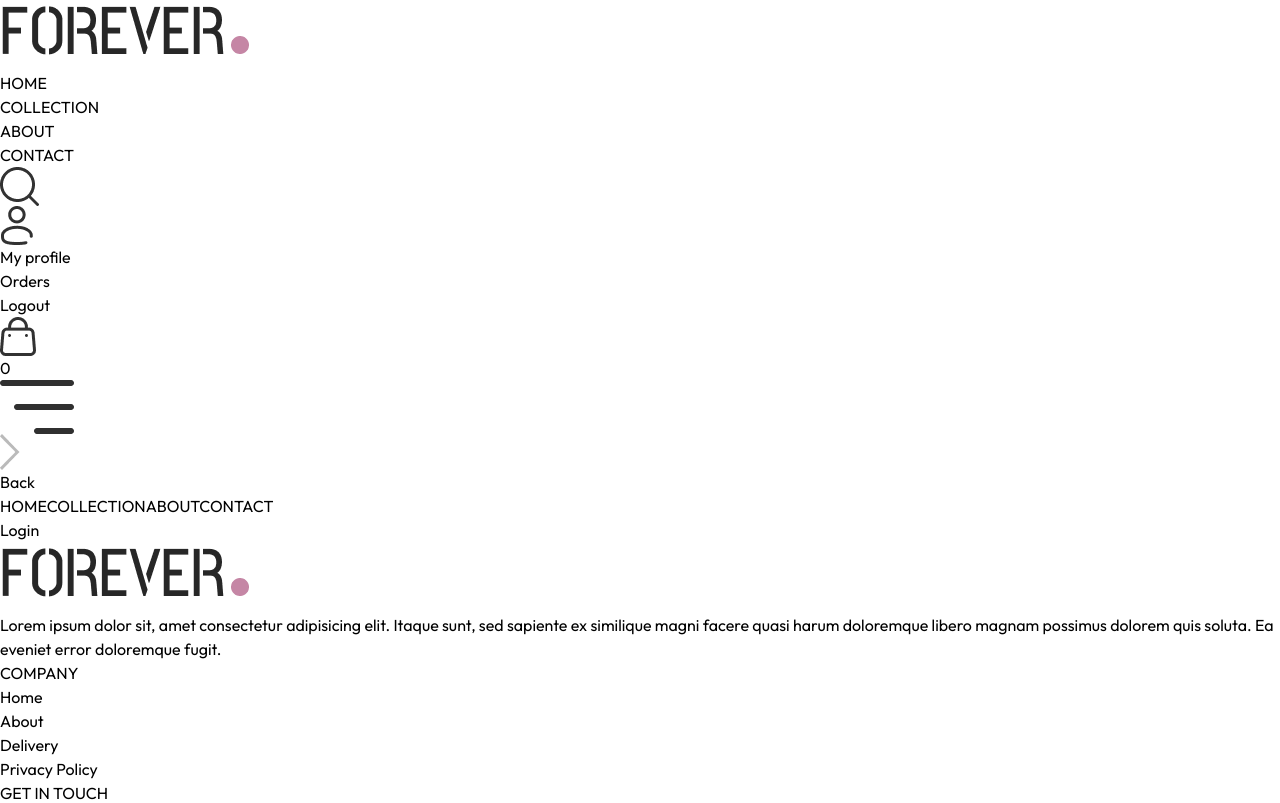
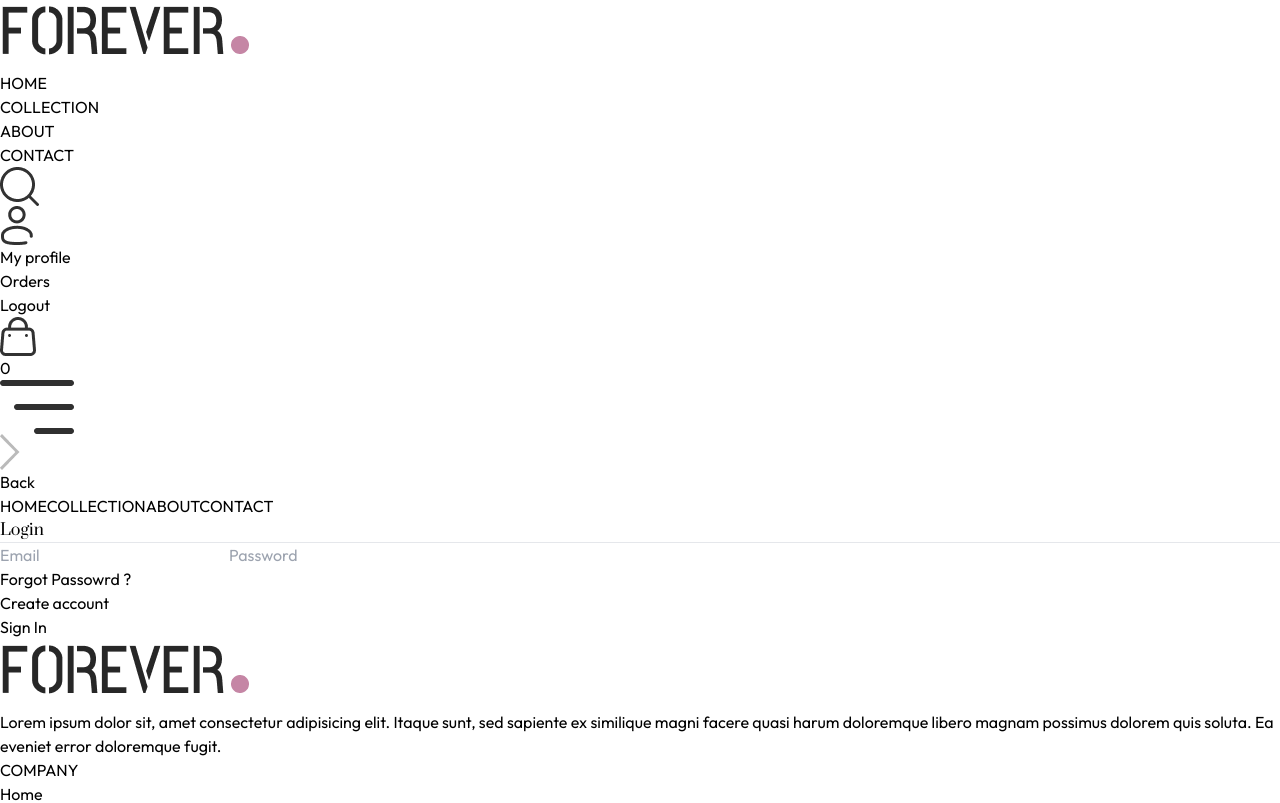
Before and after one commit to AashishBishokarma/ECOMMERCE, a React (Vite) app in the folder Frontend/: page /login in a window 1280 px wide. Shown: the top 803 px of the page. Built offline with nearby package versions, Linux system fonts and the light colour scheme.

Commit message:
login page

```diff
--- a/Frontend/src/components/Navbar.jsx
+++ b/Frontend/src/components/Navbar.jsx
@@ -38,11 +38,7 @@
         <img onClick={()=>setShowSearch(true)} src={assets.search_icon} className="w-5 cursor-pointer" alt="" />
 
         <div className="group relative">
-          <img
-            src={assets.profile_icon}
-            className="w-5 cursor-pointer"
-            alt=""
-          />
+          <Link to={'/login'}><img src={assets.profile_icon} className="w-5 cursor-pointer" alt="" /> </Link>
           <div className="group-hover:block hidden absolute dropdown-menu right-0 pt-4 ">
             <div className="flex flex-col gap-2 w-36 py-3 px-5 bg-slate-100 text-gray-500 rounded">
               <p className="cursor-pointer hover:text-black">My profile</p>
--- a/Frontend/src/pages/Login.jsx
+++ b/Frontend/src/pages/Login.jsx
@@ -1,8 +1,32 @@
-import React from 'react'
+import React,{useState} from 'react'
 
 const Login = () => {
+
+  const [currentState , setCurrentState] = useState('Login');
+
+  const onSubmitHandler = async (event) =>{
+    event.preventDefault();
+  }
+
   return (
-    <div>Login</div>
+    <form onSubmit={onSubmitHandler} className='flex flex-col items-center w-[90%] sm:max-w-96 m-auto mt-14 gap-4 text-gray-800'>
+      <div className='inline-flex items-center gap-2 mb-2 mt-10'>
+        <p className='prata-regular text-3xl'>{currentState}</p>
+        <hr className='border-none h-[1.5px] w-8 bg-gray-800' />
+      </div>
+      {currentState === 'Login' ? '' : <input type="text" className='w-full px-3 py-2 border border-gray-800' placeholder='Name' required/> }
+      <input type="email" className='w-full px-3 py-2 border border-gray-800' placeholder='Email' required/>
+      <input type="password" className='w-full px-3 py-2 border border-gray-800' placeholder='Password' required/>
+      <div className='w-full flex justify-between text-sm mt-[-8px]'>
+        <p className='cursor pointer'>Forgot Passowrd ?</p>
+        {
+          currentState === 'Login'
+          ? <p onClick={()=>setCurrentState('Sign Up')} className='cursor-pointer'>Create account</p>
+          : <p onClick={()=>setCurrentState('Login')} className='cursor-pointer'>Login Here</p>
+        }
+      </div>
+        <button className='bg-black text-white font-light px-8 py-2 mt-4'>{currentState === 'Login' ? 'Sign In' : 'Sign Up'}</button>
+    </form>
   )
 }
 
```
